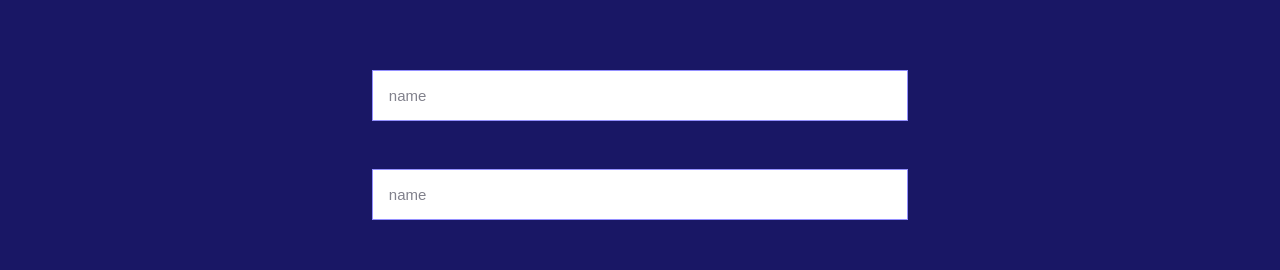
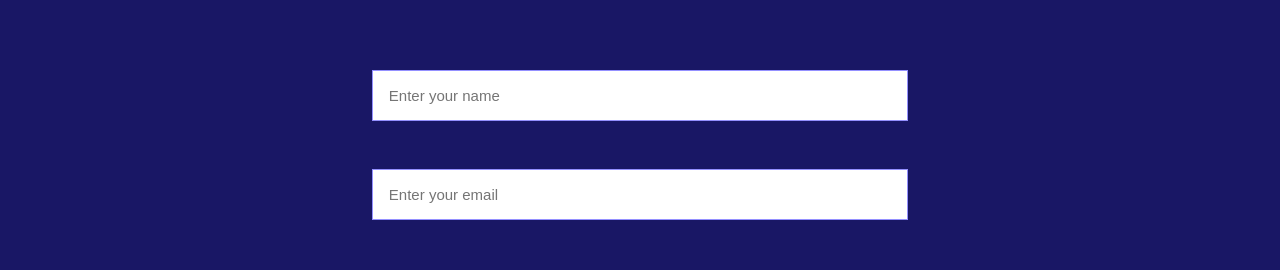
Before and after one commit to Paul-js-hub/portfolio, a website: page index.html in a window 1280 px wide. Shown: the part 3309-3579 px from the top of the page. Drawn offline with Linux system fonts and the light colour scheme.

Commit message:
Fix some errors

```diff
--- a/index.html
+++ b/index.html
@@ -219,7 +219,6 @@
               class="input-area"
               type="text"
               placeholder="Enter your name"
-              value="name"
               maxlength="30"
               name="name"
               required
@@ -228,7 +227,6 @@
               id="email"
               class="input-area mail"
               type="email"
-              value="name"
               placeholder="Enter your email"
               name="email"
               required
```
